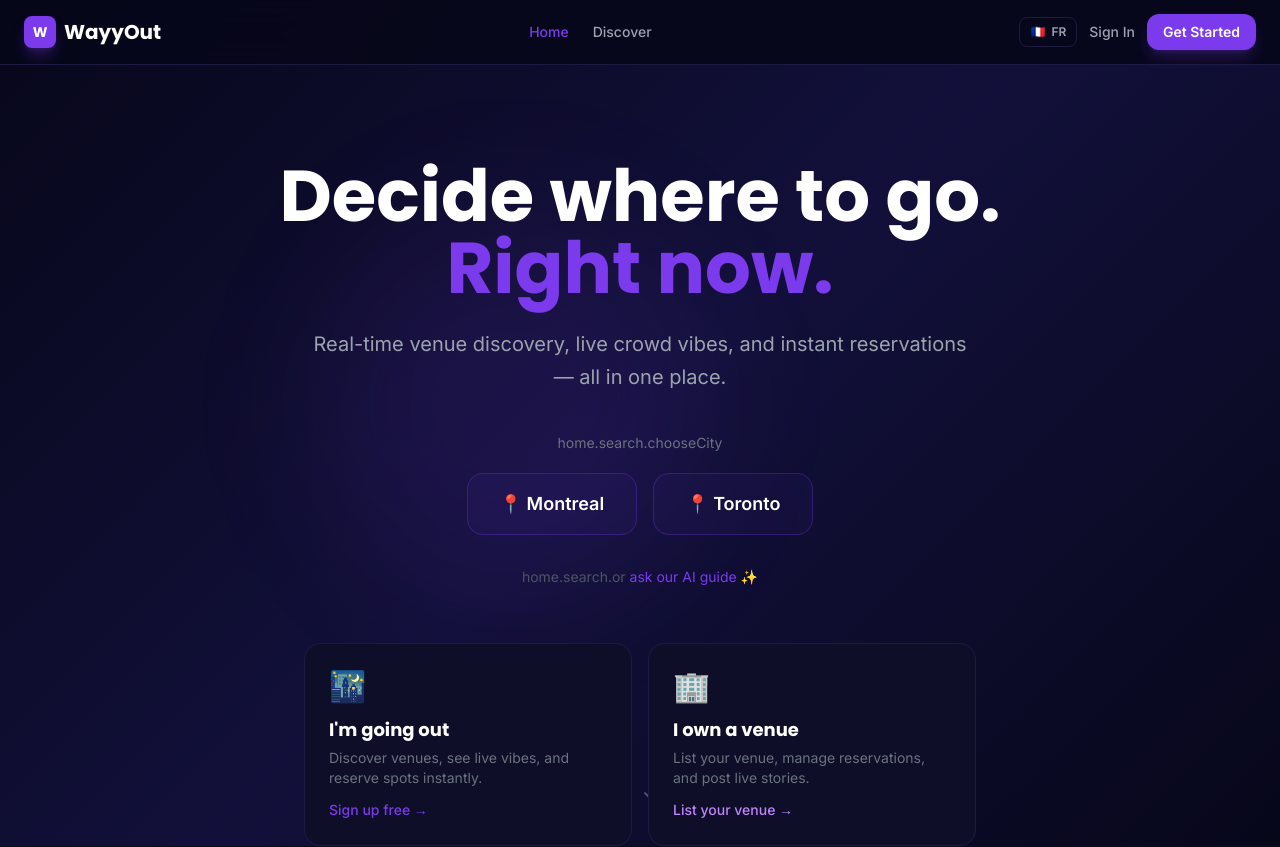
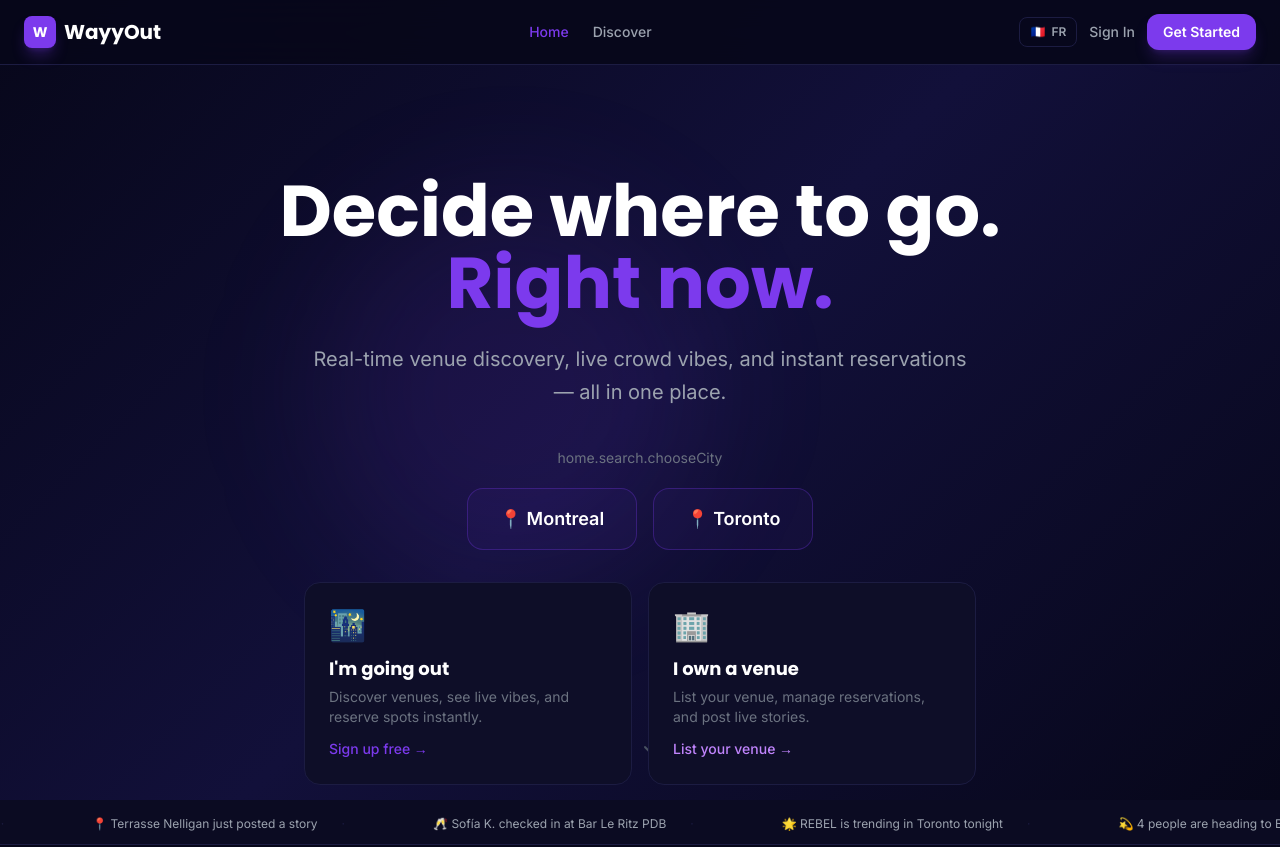
Before and after one commit to londondonswayy/WayyOut, a React (Create React App) app in the folder frontend/: page / in a window 1280 px wide. Shown: the top 847 px of the page. Built offline with nearby package versions, Linux system fonts and the light colour scheme; no server answers.

Commit message:
Remove AI guide prompt from hero section

```diff
--- a/frontend/src/pages/Home.js
+++ b/frontend/src/pages/Home.js
@@ -68,12 +68,6 @@ export default function Home() {
             ))}
           </div>
 
-          <p className="text-gray-600 text-sm mb-14">
-            {t('home.search.or')}{' '}
-            <button onClick={() => dispatch(toggleAIChat())} className="text-primary hover:underline">
-              {t('home.search.askAI')}
-            </button>
-          </p>
 
           {/* Two signup paths */}
           {!isAuthenticated && (
```
